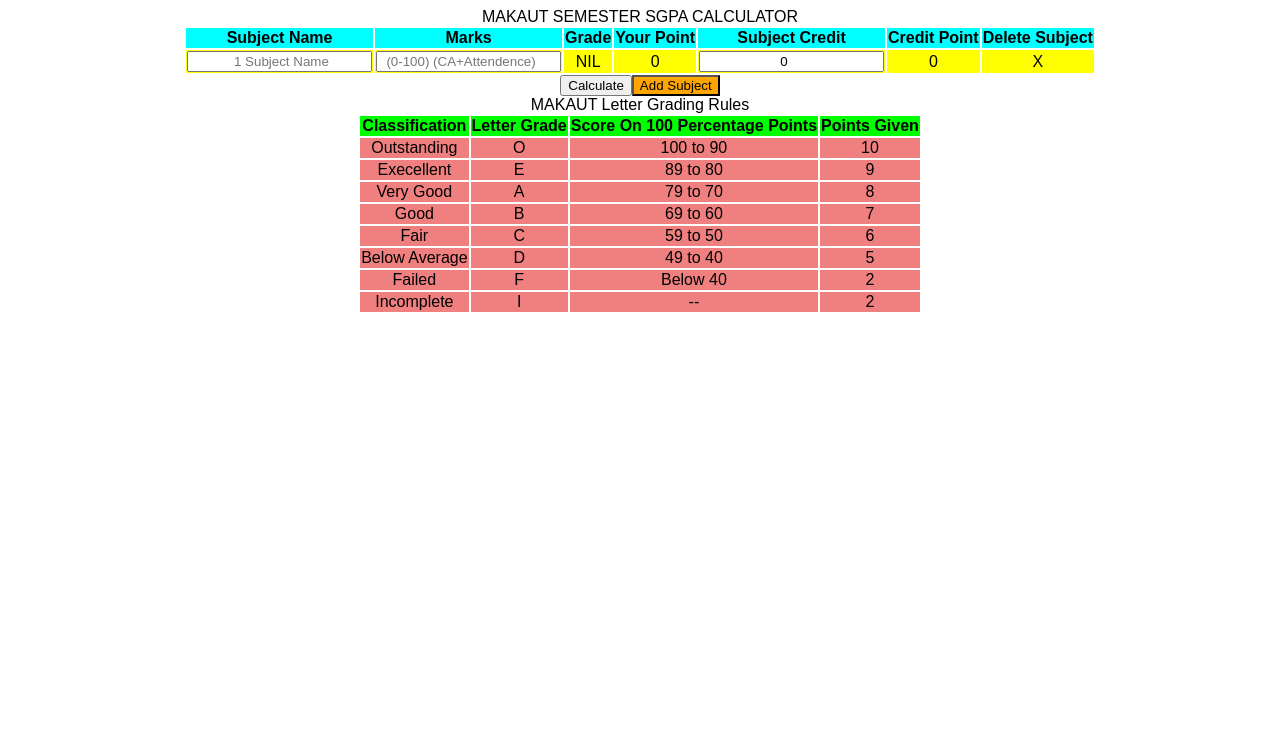
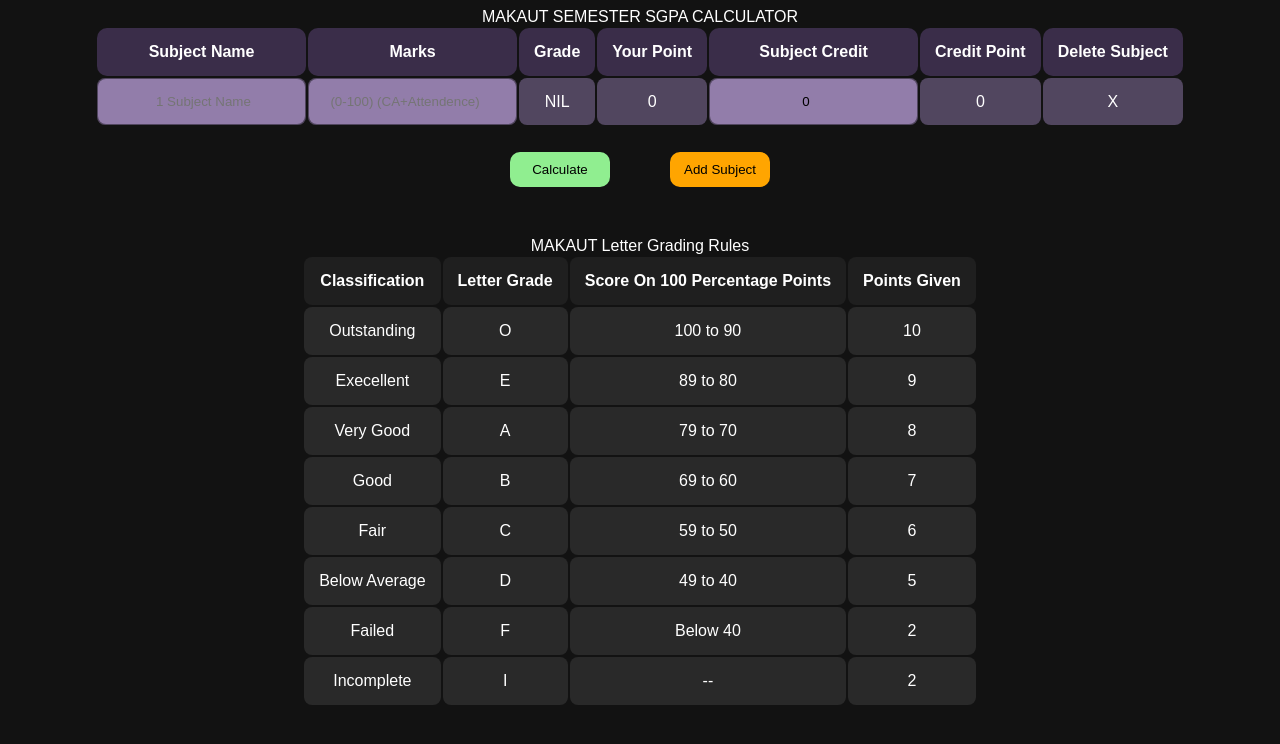
Before and after one commit to chinmay-barman/Makaut-SGPA-Calculator, a plain HTML site: page index.html in a window 1280 px wide. Drawn offline with Linux system fonts and the light colour scheme.

Commit message:
Style Update

```diff
--- a/style.css
+++ b/style.css
@@ -1,5 +1,7 @@
 body{
     font-family: Arial, Helvetica, sans-serif;
+    color: white;
+    background-color: #121212;
 }
 .Container{
     text-align: center;
@@ -17,22 +19,52 @@ body{
 .Calculator-Table Table{
 }
 .Calculator-Table Table thead {
-    background-color: aqua;
+    background-color: #3a2d49;
+}
+.Calculator-Table Table thead tr th{
+    padding: 15px;
+    border-radius: 10px;
 }
 .Calculator-Table Table tbody {
-    background-color: yellow;
+    background-color: #51465f;
+}
+.Calculator-Table Table tbody tr td{
+    border-radius: 8px;
 }
 .Calculator-Table Table tbody tr td input{
+    background-color: #927daa;
     text-align: center;
+    padding: 15px;
+    border-radius: 8px;
+    border: none;
+}
+.Calculator-Table Table tbody tr td input ::placeholder{
+    color: black;
 }
 .TwoButtons{
+    margin: 25px 0px 25px 0px;
     display: flex;
     justify-content: center;
 }
+.calculate{
+    margin-right: 30px;
+}
+.calculate button{
+    width: 100px;
+    background-color: lightgreen;
+    padding: 10px;
+    border-radius: 10px;
+    border: none;
+}
 .AddSubjectButton{
+    margin-left: 30px;
 }
 .AddSubjectButton button{
+    width: 100px;
     background-color: orange;
+    padding: 10px;
+    border-radius: 10px;
+    border: none;
 }
 .ResultContainer{
     display: flex;
@@ -40,17 +72,30 @@ body{
 }
 .ResultTable thead tr th{
     background-color: orange;
+    padding: 10px;
+    border-radius: 8px;
 }
 .ResultTable tbody tr td{
     background-color: lightblue;
+    padding: 10px;
+    border-radius: 8px;
 }
 .Rules-Container{
+    margin-top: 25px;
 }
 .Rules-Container Table{
 }
 .Rules-Container Table thead{
-    background-color: lime;
+    background-color: #1f1f1f;
+}
+.Rules-Container Table thead tr th{
+    padding: 15px;
+    border-radius: 8px;
 }
 .Rules-Container Table tbody{
-    background-color: lightcoral;
+    background-color: #292929;
 }
+.Rules-Container Table tbody tr td{
+    padding: 15px;
+    border-radius: 8px;
+}
```
